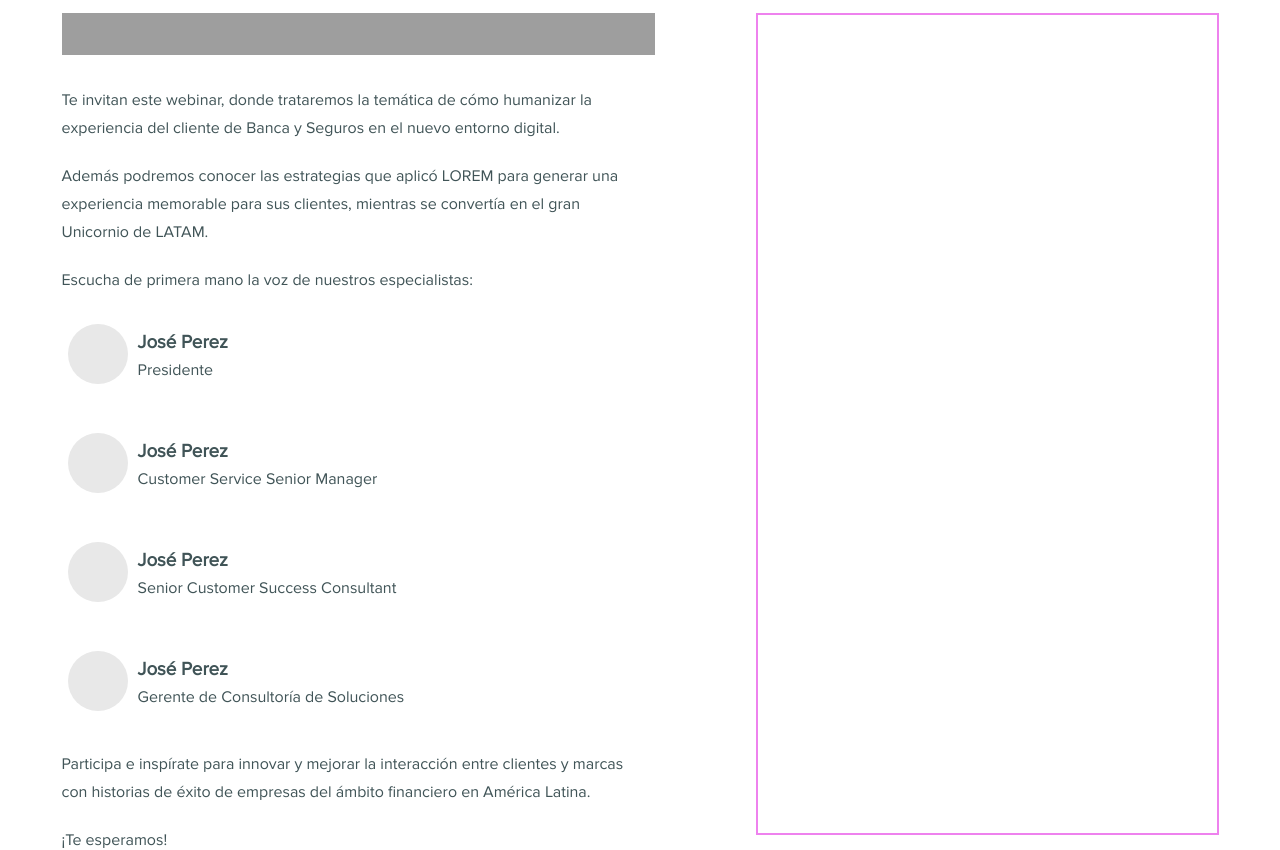
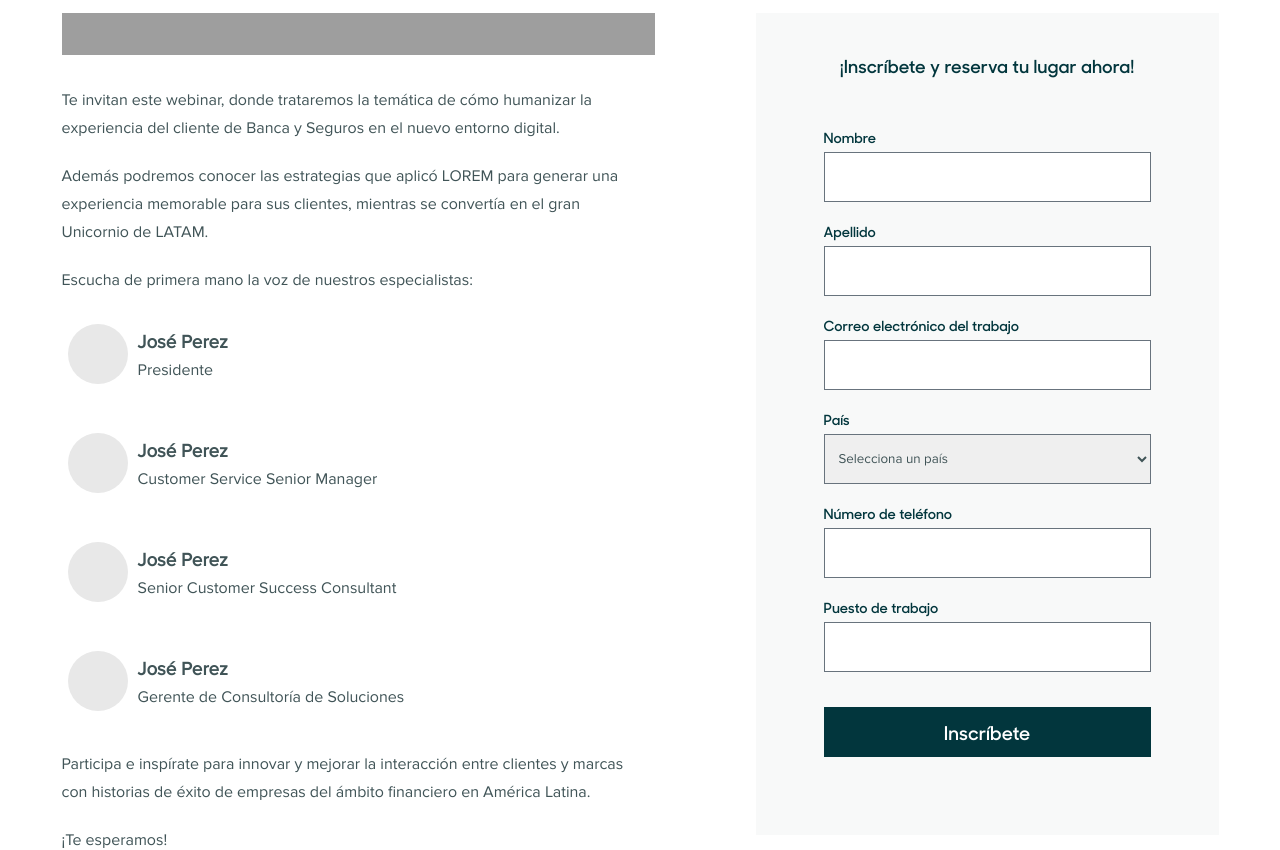
Before and after one commit to ArchSofia/8achallenge, a React (Vite) app: page / in a window 1280 px wide. Shown: the part 420-1270 px from the top of the page. Built offline with nearby package versions, Linux system fonts and the light colour scheme; grey boxes are pictures that could not be loaded.

Commit message:
Agrega form sin validaciones ni conexion a backend

```diff
--- a/src/components/Form/Form.css
+++ b/src/components/Form/Form.css
@@ -0,0 +1,66 @@
+.formulario {
+    /* max-width: 400px; */
+    margin: 0 auto;
+    padding:  0px 20px 20px 20px;
+    /* border: 1px solid #ccc;
+    border-radius: 5px; */
+    color: var(--primary);
+    font-family: 'SharpSansNo1-Semibold';
+    font-size: 14px;
+    margin: 38px 48px 0px 48px;
+  }
+
+  div h2 {
+    font-family: 'SharpSansNo1-Semibold';
+    font-size: 18px;
+    text-align: center;
+    line-height: 29px;
+    margin-bottom: 48px;
+  }
+
+  .campo {
+    margin-bottom: 20px;
+  }
+
+  label {
+    display: block;
+    margin-bottom: 5px;
+    color: var(--primary);
+    font-family: 'SharpSansNo1-Semibold';
+    font-size: 14px;
+  }
+
+  /* input[type="text"], */
+  input,
+  select {
+    height: 50px;
+    width: 100%;
+    padding: 10px;
+    border: 1px solid var(--input-border);
+    color: var(--secondary);
+
+
+
+  }
+
+  button {
+    display: block;
+    width: 100%;
+    height: 50px;
+    padding: 10px;
+    background-color: var(--primary);
+    color: #fff;
+    border: none;
+    margin-top: 35px;
+
+    cursor: pointer;
+
+    font-family: 'SharpSansNo1-Semibold';
+    font-size: 19px;
+    color: var(--white);
+    text-align: center;
+  }
+
+  .error {
+    color: red;
+  }
--- a/src/components/Form/Form.jsx
+++ b/src/components/Form/Form.jsx
@@ -1,7 +1,144 @@
 import React from "react";
+import { useState } from "react";
+import "./Form.css";
 
 const Form = () => {
-	return <div>Form</div>;
+	const [formData, setFormData] = useState({
+		nombre: "",
+		apellido: "",
+		email: "",
+		pais: "",
+		telefono: "",
+		puesto: "",
+	});
+
+	// console.log("formData:", formData);
+
+	const [errores, setErrores] = useState({});
+
+	const handleSubmit = (event) => {
+		event.preventDefault();
+		//  Lógica para enviar los datos al backend en Java
+	};
+
+	const handleChange = (event) => {
+		const { name, value } = event.target;
+		setFormData({ ...formData, [name]: value });
+	};
+
+	return (
+		<div className="formulario">
+			<h2>¡Inscríbete y reserva tu lugar ahora!</h2>
+			<form onSubmit={handleSubmit}>
+				<div className="campo">
+					<label htmlFor="nombre">Nombre</label>
+					<input
+						type="text"
+						name="nombre"
+						id="nombre"
+						value={formData.nombre}
+						onChange={handleChange}
+						required
+
+						// Agrega validaciones aquí (por ejemplo, para evitar números)
+					/>
+					{errores.nombre && <span className="error">{errores.nombre}</span>}
+				</div>
+
+				<div className="campo">
+					<label htmlFor="apellido">Apellido</label>
+					<input
+						type="text"
+						name="apellido"
+						id="apellido"
+						value={formData.apellido}
+						onChange={handleChange}
+						// Agrega validaciones aquí (por ejemplo, para evitar números)
+					/>
+					{errores.apellido && (
+						<span className="error">{errores.apellido}</span>
+					)}
+				</div>
+
+				<div className="campo">
+					<label htmlFor="email">Correo electrónico del trabajo</label>
+					<input
+						type="email"
+						name="email"
+						id="email"
+						value={formData.email}
+						onChange={handleChange}
+						// Agrega validaciones aquí (por ejemplo, para evitar números)
+					/>
+					{errores.email && <span className="error">{errores.email}</span>}
+				</div>
+
+				<div className="campo">
+					<label htmlFor="pais">País</label>
+					<select
+						name="pais"
+						id="pais"
+						value={formData.pais}
+						onChange={handleChange}
+					>
+						<option value="">Selecciona un país</option>
+						<option value="Argentina">Argentina</option>
+						<option value="Bolivia">Bolivia</option>
+						<option value="Brasil">Brasil</option>
+						<option value="Chile">Chile</option>
+						<option value="Colombia">Colombia</option>
+						<option value="Costa Rica">Costa Rica</option>
+						<option value="Cuba">Cuba</option>
+						<option value="Ecuador">Ecuador</option>
+						<option value="El Salvador">El Salvador</option>
+						<option value="Guatemala">Guatemala</option>
+						<option value="Honduras">Honduras</option>
+						<option value="México">México</option>
+						<option value="Nicaragua">Nicaragua</option>
+						<option value="Panamá">Panamá</option>
+						<option value="Paraguay">Paraguay</option>
+						<option value="Perú">Perú</option>
+						<option value="República Dominicana">República Dominicana</option>
+						<option value="Uruguay">Uruguay</option>
+						<option value="Venezuela">Venezuela</option>
+
+						{/* Agrega más opciones de países según tus necesidades */}
+					</select>
+					{errores.pais && <span className="error">{errores.pais}</span>}
+				</div>
+
+				<div className="campo">
+					<label htmlFor="telefono">Número de teléfono</label>
+					<input
+						type="tel"
+						name="telefono"
+						id="telefono"
+						value={formData.telefono}
+						onChange={handleChange}
+						// Agrega validaciones aquí (por ejemplo, para evitar números)
+					/>
+					{errores.telefono && (
+						<span className="error">{errores.telefono}</span>
+					)}
+				</div>
+
+				<div className="campo">
+					<label htmlFor="puesto">Puesto de trabajo</label>
+					<input
+						type="text"
+						name="puesto"
+						id="puesto"
+						value={formData.puesto}
+						onChange={handleChange}
+						// Agrega validaciones aquí (por ejemplo, para evitar números)
+					/>
+					{errores.puesto && <span className="error">{errores.puesto}</span>}
+				</div>
+
+				<button type="submit">Inscríbete</button>
+			</form>
+		</div>
+	);
 };
 
 export default Form;
--- a/src/components/Main/Main.css
+++ b/src/components/Main/Main.css
@@ -9,9 +9,9 @@
     flex-wrap: wrap;
 }
 
-.firstcolumn{
-/* border: 2px red solid; */
-}
+/* .firstcolumn{
+ border: 2px red solid;
+} */
 
 .sponsors{
     /* border: 2px orange solid; */
@@ -40,9 +40,10 @@ p {
 }
 
 .secondcolumn{
-    border: 2px violet solid;
+    /* border: 2px violet solid; */
     height: 822px;
     width: 463px;
     margin-left: 101px;
+    background-color: var(--shadow);
 
 }
--- a/src/components/Main/Main.jsx
+++ b/src/components/Main/Main.jsx
@@ -1,6 +1,7 @@
 import React from "react";
 import "./Main.css";
 import Specialist from "../Specialist/specialist";
+import Form from "../Form/Form";
 
 const Main = () => {
 	return (
@@ -54,7 +55,9 @@ const Main = () => {
 					</div>
 					<div className="sponsors"></div>
 				</div>
-				<div className="secondcolumn"></div>
+				<div className="secondcolumn">
+					<Form />
+				</div>
 			</div>
 		</>
 	);
```
